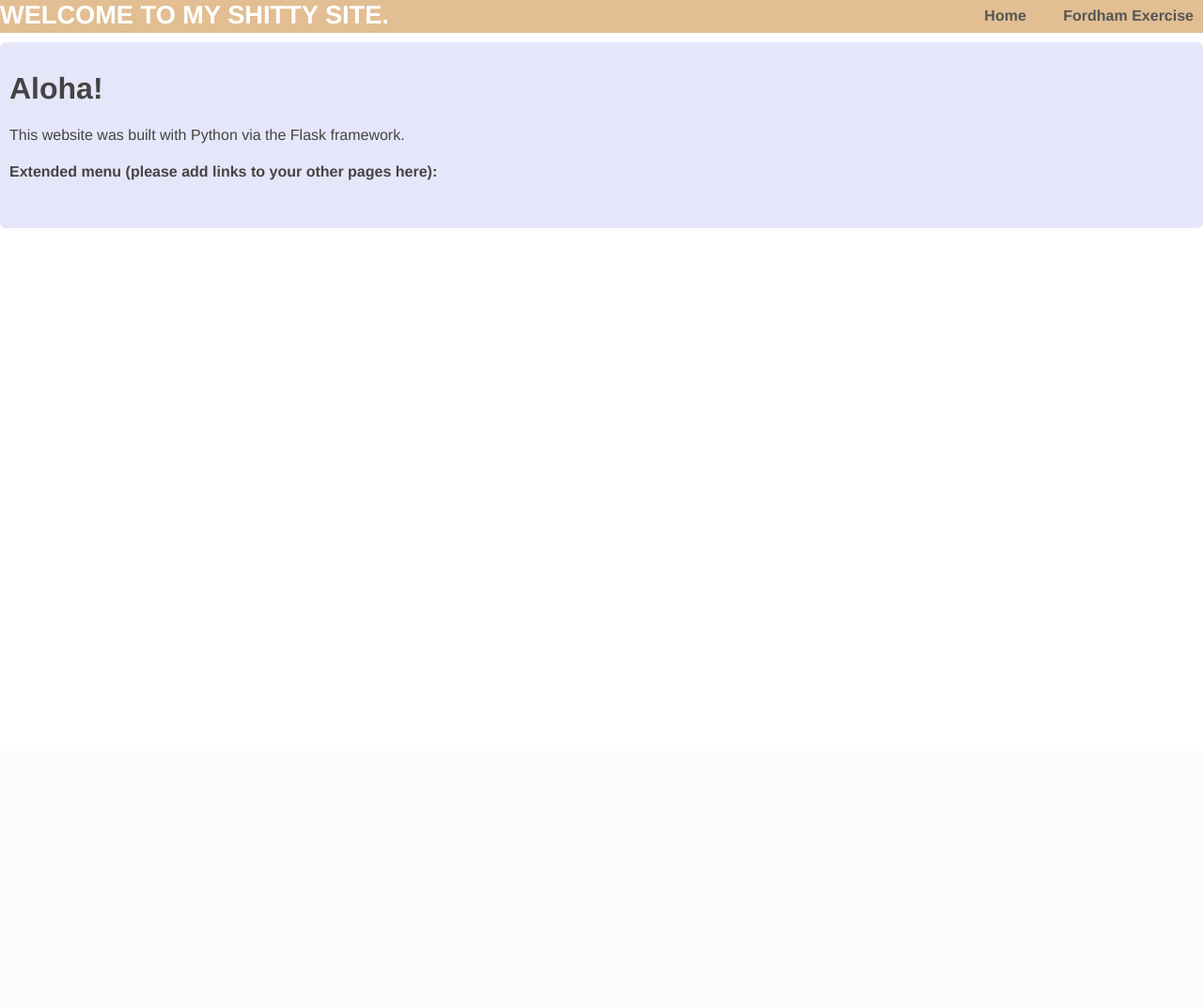
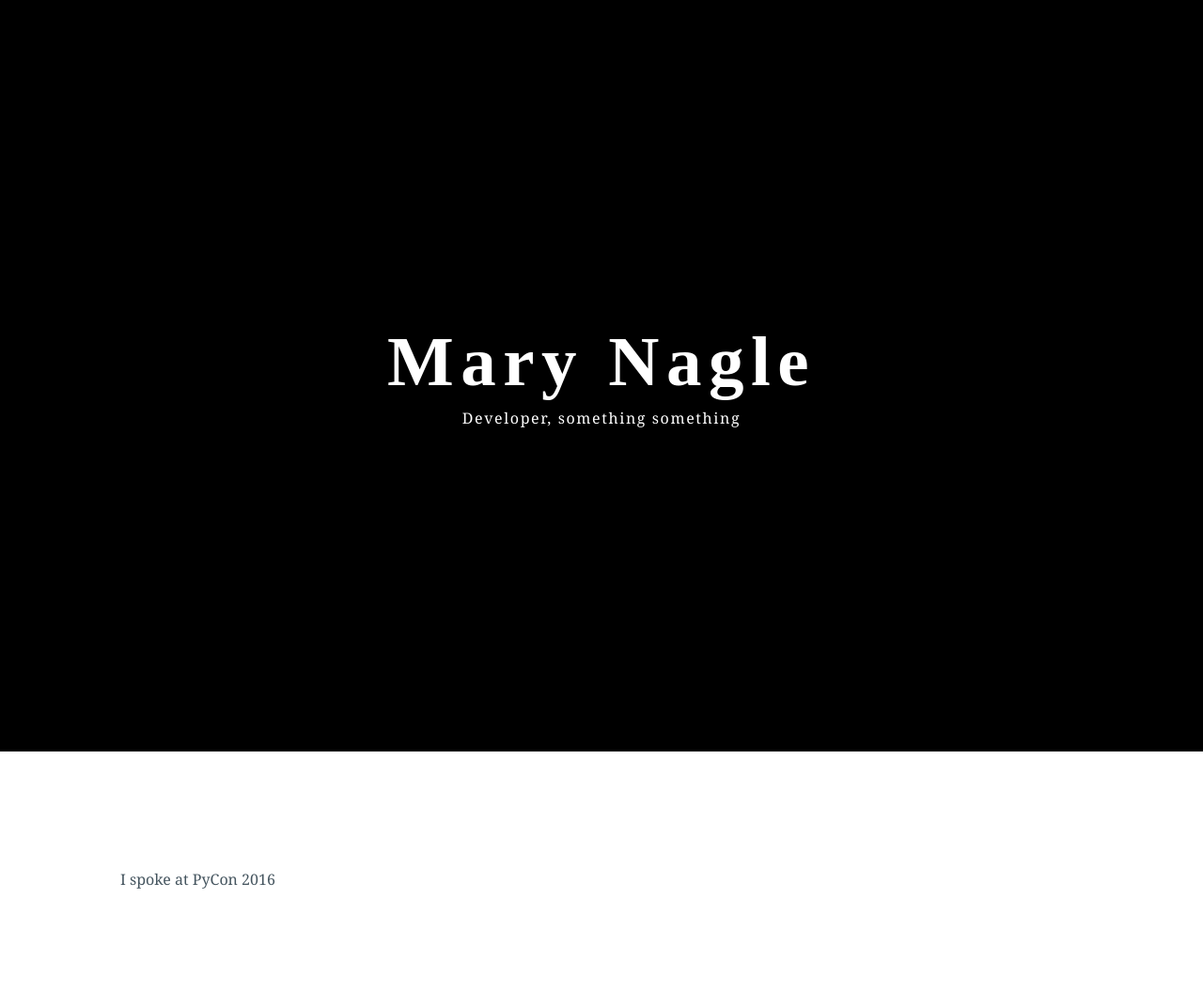
Before and after one commit to naaaargle/nargleapp, a Flask app: page / in a window 1280 px wide; the page is wider, and only the part inside the window is pictured. Shown: that part at 94% size. Before the commit the page ends 243 px from the top of that part, so only its background shows below. Run offline with Flask 2, Linux system fonts and the light colour scheme.

Commit message:
First commit for personal site overhaul

```diff
--- a/application.py
+++ b/application.py
@@ -12,14 +12,17 @@ def home():
     return render_template('home.html')
 
 
-@app.route('/fordham')
-def fordham():
-    return render_template('fordham.html')
+# @app.route('/pycon')
+# def pycon():
+#     return render_template('pycon.html')
 
 
-@app.route('/mary-page')
-def mary_page():
-    return render_template('mary_new.html')
+# https://opendata.cityofnewyork.us/ Use this somewhere!
+
+
+# @app.route('/mary-page')
+# def mary_page():
+#     return render_template('mary_new.html')
 
 # Python assigns the name "__main__" to a script when it is executed. Since this file
 # is the one doing the executing, it retains the name "__main__" rather than inheriting
--- a/static/css/main.css
+++ b/static/css/main.css
@@ -1,80 +1,58 @@
+* {
+  margin: 0;
+  padding: 0;
+  border: 0;
+  outline: 0;
+  font-size: 100%;
+  vertical-align: baseline;
+  background: transparent;
+}
+
 body {
   margin: 0;
   padding: 0;
-  font-family: "Helvetica Neue", Helvetica, Arial, sans-serif;
+  font-family: Georgia, serif;
   color: #444;
+  line-height: 1;
 }
-/*
- * Formatting the header area
- */
-header {
-  background-color: #DFB887;
-  height: 35px;
-  width: 100%;
-  opacity: .9;
-  margin-bottom: 10px;
-}
-header h1.logo {
-  margin: 0;
-  font-size: 1.7em;
-  color: #fff;
-  text-transform: uppercase;
-  float: left;
-}
-header h1.logo:hover {
-  color: #fff;
-  text-decoration: none;
-}
+
 /*
  * Centering the body content
  */
 .container {
   width: 100%;
-  margin: 0 auto;
+  margin: 0 ;
 }
-div.home {
-  padding: 10px 10px 30px 10px;
-  background-color: #E6E6FA;
-  -webkit-border-radius: 6px;
-     -moz-border-radius: 6px;
-          border-radius: 6px;
+
+.greeting {
+  height: 100vh;
+  background-color: black;
+  margin: 0;
+  width: 100%;
+  display: table;
 }
-div.about {
-  padding: 10px 10px 30px 10px;
-  background-color: #E6E6FA;
-  -webkit-border-radius: 6px;
-     -moz-border-radius: 6px;
-          border-radius: 6px;
+
+.greeting-text {
+  color: white;
+  text-align: center;
+  display: table-cell;
+  vertical-align: middle;
 }
-h2 {
-  font-size: 3em;
-  margin-top: 40px;
-  text-align: center;
-  letter-spacing: -2px;
+
+.greeting-text h1 {
+  font-family: proxima-nova sans-serif;
+  font-size: 75px;
+  letter-spacing: .1em;
+  padding-bottom: 15px;
 }
-h3 {
-  font-size: 1.7em;
-  font-weight: 100;
-  margin-top: 30px;
-  text-align: center;
-  letter-spacing: -1px;
-  color: #999;
+
+.greeting-text span {
+  letter-spacing: .1em;
 }
-.menu {
-  float: right;
-  margin-top: 8px;
+
+.highlight-1 {
+  background-color: white;
+  color: #45555f;
+  width: 100%;
+  margin: 10%;
 }
-.menu li {
-  display: inline;
-}
-.menu li + li {
-  margin-left: 35px;
-  margin-right: 10px;
-}
-.menu li a {
-  color: #444;
-  text-decoration: none;
-}
-ol li {
-  margin-bottom: 10px;
-}
--- /dev/null
+++ b/static/js/main.js
@@ -0,0 +1 @@
+console.log("HIIIII");
--- a/templates/home.html
+++ b/templates/home.html
@@ -1,10 +1,13 @@
 {% extends "layout.html" %}
 {% block content %}
-   <div class="home">
-        <h1>Aloha!</h1>
-        <p>This website was built with Python via the Flask framework.</p>
-        <h4>Extended menu (please add links to your other pages here):</h4>
-            <ul>
-            </ul>
-   </div>
+    <div class="greeting">
+        <div class="greeting-text">
+            <h1>Mary Nagle</h1>
+            <span>Developer, something something</span>
+        </div>
+    </div>
+    <div class="highlight-1">
+        <span>I spoke at PyCon 2016</span>
+    </div>
+
 {% endblock %}
--- a/templates/layout.html
+++ b/templates/layout.html
@@ -1,22 +1,12 @@
 <!DOCTYPE html>
 <html lang="en-us">
+  <head>
+    <meta name="viewport" content="width=device-width, initial-scale=1.0">
+    <title>Mary Nagle @naaaargle</title>
+    <link rel="stylesheet" href="{{ url_for('static', filename='css/main.css') }}">
+    <script src="{{ url_for('static', filename='js/main.js') }}"></script>
+  </head>
   <body>
-      <head>
-        <meta name="viewport" content="width=device-width, initial-scale=1.0">
-        <title>Nargle Site</title>
-        <link rel="stylesheet" href="{{ url_for('static', filename='css/main.css') }}">
-      </head>
-    <header>
-      <div class="container">
-          <h1 class="logo">Welcome to my shitty site.</h1>
-          <strong><nav>
-            <ul class="menu">
-              <li><a href="{{ url_for('home') }}">Home</a></li>
-              <li><a href="{{ url_for('fordham') }}">Fordham Exercise</a></li>
-            </ul>
-          </nav></strong>
-      </div>
-    </header>
     <div class="container">
       <div class="small-12.columns">
         {% block content %}
```
